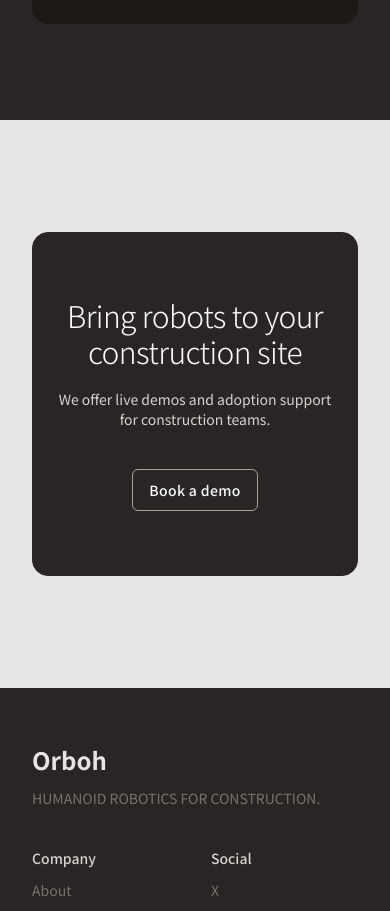
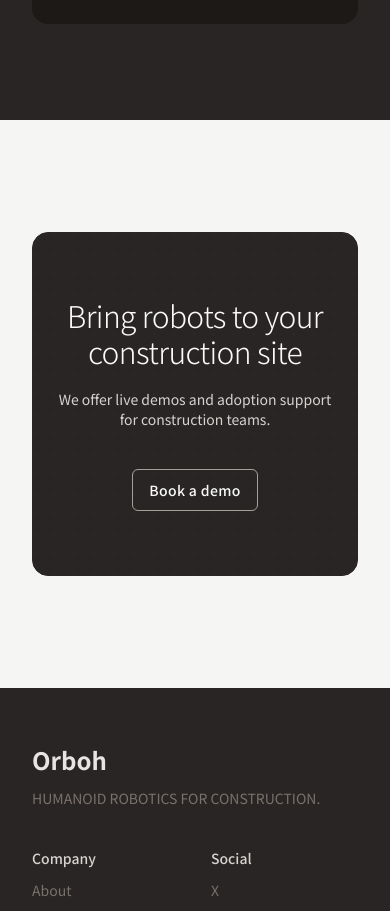
Before and after one commit to Orboh/orboh-lp, a React (Vite) app: page / in a window 390 px wide. Shown: the part 3060-3971 px from the top of the page. Built offline with nearby package versions, Linux system fonts and the light colour scheme; grey boxes are pictures that could not be loaded.

Commit message:
feat: set Calendly link for Book a demo (Header and CTA)

```diff
--- a/src/components/CTA.tsx
+++ b/src/components/CTA.tsx
@@ -1,7 +1,7 @@
 import { useLocale } from '@/contexts/LocaleContext';
 import { translations } from '@/i18n/translations';
 
-const DEFAULT_MEETING_URL = 'https://calendly.com/your-link';
+const DEFAULT_MEETING_URL = 'https://calendly.com/soutamiyajima/30min';
 
 interface CTASectionProps {
   meetingUrl?: string;
@@ -12,7 +12,7 @@ export function CTASection({ meetingUrl = DEFAULT_MEETING_URL }: CTASectionProps
   const t = translations[locale].cta;
 
   return (
-    <section className="px-8 md:px-16 lg:px-24 py-28 bg-stone-200 text-stone-50">
+    <section className="px-8 md:px-16 lg:px-24 py-28 bg-stone-100 text-stone-50">
       <div className="max-w-4xl mx-auto w-full text-center relative overflow-hidden rounded-2xl border border-stone-800 bg-stone-800 px-6 sm:px-10 py-16 sm:py-20">
         {/* subtle background cross pattern */}
         <div
--- a/src/components/Header/Header.tsx
+++ b/src/components/Header/Header.tsx
@@ -33,7 +33,7 @@ export function Header() {
   }, []);
 
   const handleBookDemo = () => {
-    const url = 'https://calendly.com/your-link';
+    const url = 'https://calendly.com/soutamiyajima/30min';
     window.open(url, '_blank', 'noopener,noreferrer');
   };
 
```
